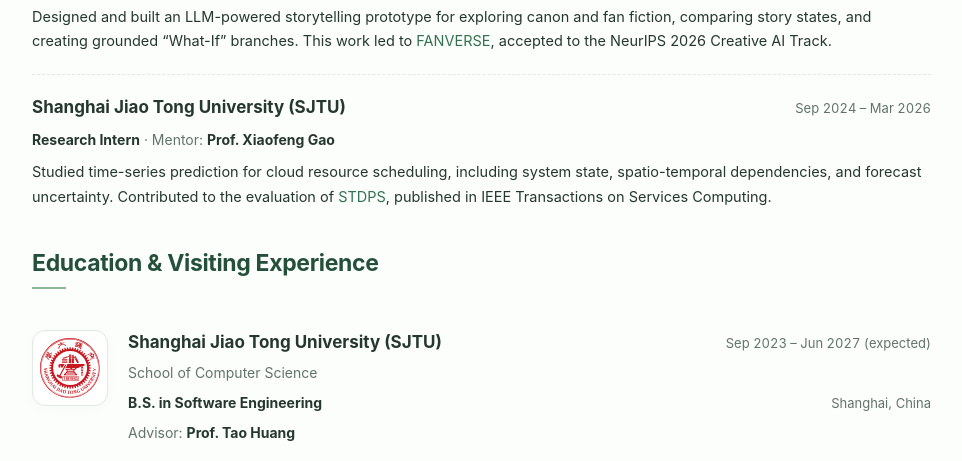
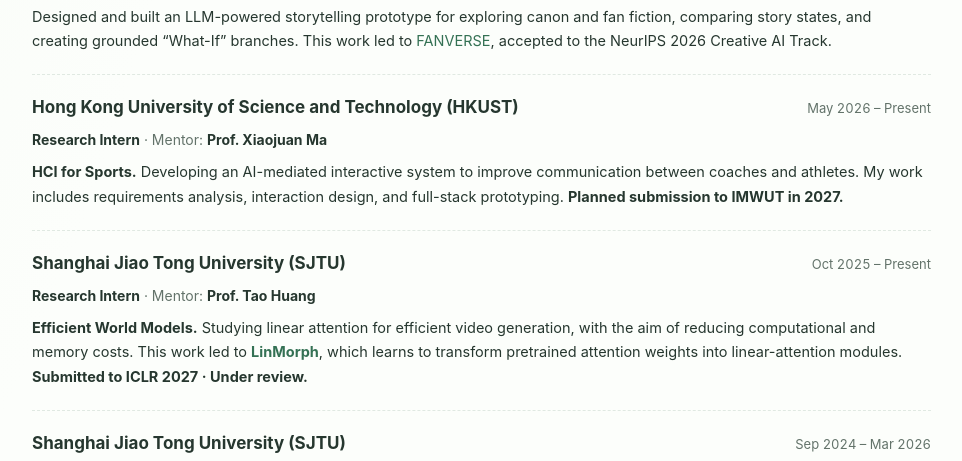
Before and after one commit to lonelyling/lonelyling.github.io, a plain HTML site: page index.html in a window 1280 px wide. Shown: the part 1752-2213 px from the top of the page, without its empty margins (299-1261 px from the left). Drawn offline with Linux system fonts and the light colour scheme.

Commit message:
Add world model and sports HCI research internships

```diff
--- a/index.html
+++ b/index.html
@@ -138,6 +138,16 @@
           <p>Designed and built an LLM-powered storytelling prototype for exploring canon and fan fiction, comparing story states, and creating grounded “What-If” branches. This work led to <a href="#publications">FANVERSE</a>, accepted to the NeurIPS 2026 Creative AI Track.</p>
         </article>
         <article class="experience-row">
+          <div class="entry-heading"><h3><a href="https://hkust.edu.hk/" target="_blank" rel="noopener noreferrer"><strong>Hong Kong University of Science and Technology (HKUST)</strong></a></h3><span class="entry-date">May 2026 – Present</span></div>
+          <p class="entry-role"><strong>Research Intern</strong> · Mentor: <a href="https://cse.hkust.edu.hk/~mxj/" target="_blank" rel="noopener noreferrer"><strong>Prof. Xiaojuan Ma</strong></a></p>
+          <p><strong>HCI for Sports.</strong> Developing an AI-mediated interactive system to improve communication between coaches and athletes. My work includes requirements analysis, interaction design, and full-stack prototyping. <strong>Planned submission to IMWUT in 2027.</strong></p>
+        </article>
+        <article class="experience-row">
+          <div class="entry-heading"><h3><a href="https://www.sjtu.edu.cn/" target="_blank" rel="noopener noreferrer"><strong>Shanghai Jiao Tong University (SJTU)</strong></a></h3><span class="entry-date">Oct 2025 – Present</span></div>
+          <p class="entry-role"><strong>Research Intern</strong> · Mentor: <a href="https://taohuang.info/" target="_blank" rel="noopener noreferrer"><strong>Prof. Tao Huang</strong></a></p>
+          <p><strong>Efficient World Models.</strong> Studying linear attention for efficient video generation, with the aim of reducing computational and memory costs. This work led to <a href="#linmorph"><strong>LinMorph</strong></a>, which learns to transform pretrained attention weights into linear-attention modules. <strong>Submitted to ICLR 2027 · Under review.</strong></p>
+        </article>
+        <article class="experience-row">
           <div class="entry-heading"><h3><a href="https://www.sjtu.edu.cn/" target="_blank" rel="noopener noreferrer"><strong>Shanghai Jiao Tong University (SJTU)</strong></a></h3><span class="entry-date">Sep 2024 – Mar 2026</span></div>
           <p class="entry-role"><strong>Research Intern</strong> · Mentor: <a href="https://www.cs.sjtu.edu.cn/~gao-xf/" target="_blank" rel="noopener noreferrer"><strong>Prof. Xiaofeng Gao</strong></a></p>
           <p>Studied time-series prediction for cloud resource scheduling, including system state, spatio-temporal dependencies, and forecast uncertainty. Contributed to the evaluation of <a href="#publications">STDPS</a>, published in IEEE Transactions on Services Computing.</p>
```
